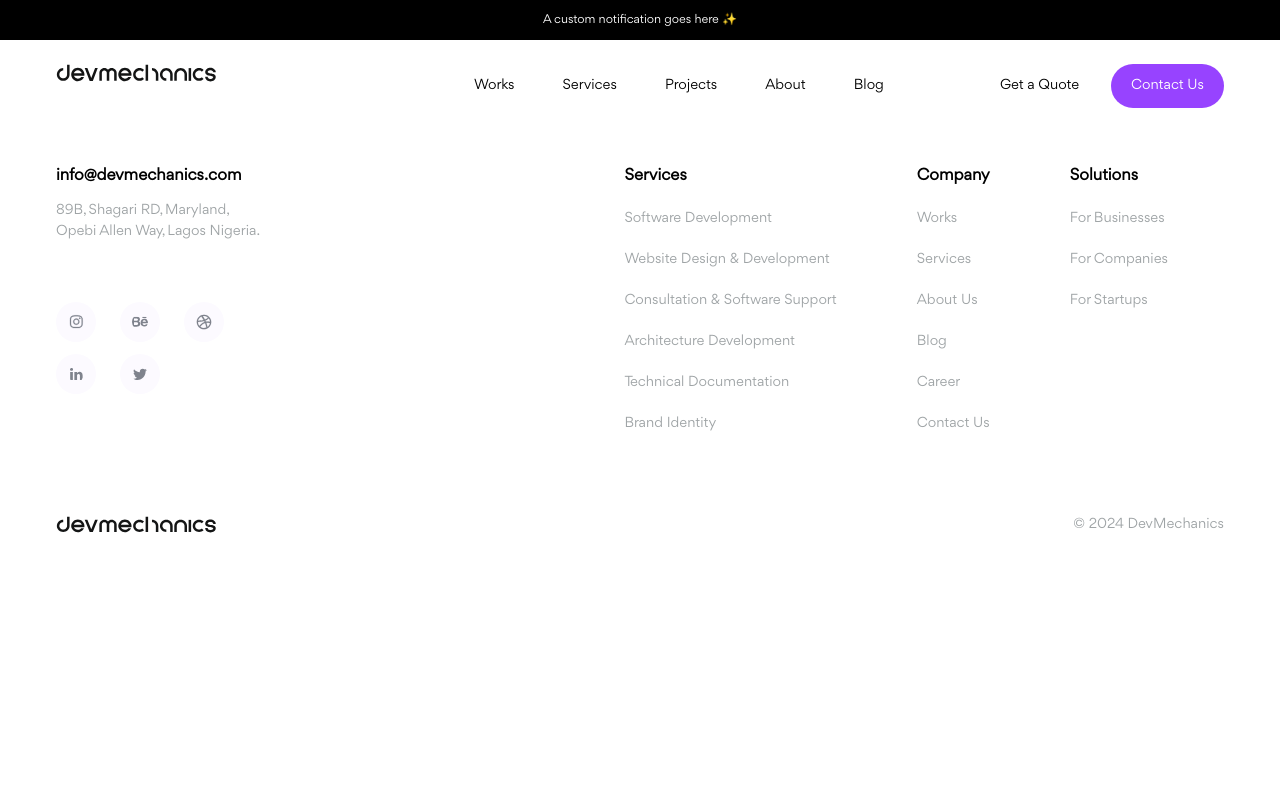
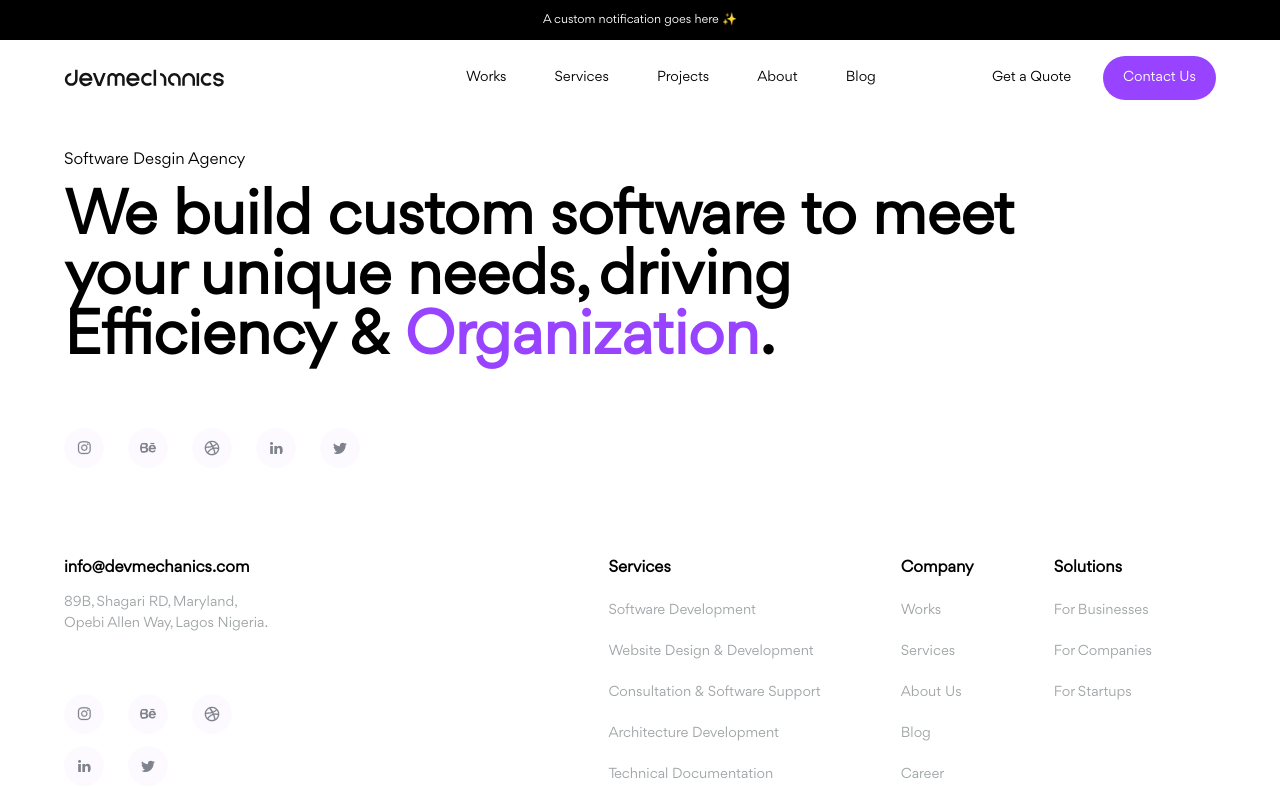
Before and after one commit to emeraldhycient/theDevmechanics, a Next.js app: page / in a window 1280 px wide. Shown: the top 800 px of the page. Built offline with nearby package versions, Linux system fonts and the light colour scheme.

Commit message:
feat: build hero section

```diff
--- a/src/app/(pages)/page.tsx
+++ b/src/app/(pages)/page.tsx
@@ -1,8 +1,9 @@
-import Image from "next/image";
+import { HeroSection } from "@/components/molecules";
 
 export default function Home() {
   return (
     <>
+      <HeroSection />
     </>
   );
 }
--- a/src/components/molecules/header.tsx
+++ b/src/components/molecules/header.tsx
@@ -11,7 +11,7 @@ const Header = (): React.ReactNode => {
   const [mobileNavOpen, setMobileNavOpen] = useState<boolean>(false);
 
   return (
-    <header className={`flex relative duration-200 justify-between py-6 lg:px-14 md:px-10 px-3 "items-center" sticky top-0 left-0 text-sm z-100 bg-white`}>
+    <header className={`flex relative duration-200 justify-between py-4 lg:px-16 md:px-10 px-3 items-center sticky top-0 left-0 text-sm z-100 bg-white`}>
       <Link href={'/'}>
         <Image
           src={`/images/logo.svg`}
--- /dev/null
+++ b/src/components/molecules/hero_section.tsx
@@ -0,0 +1,60 @@
+import Link from 'next/link';
+import React from 'react';
+import Image from 'next/image';
+
+const HeroSection = (): React.ReactNode => {
+  const icons = [
+    {
+      "icon": "/icons/IG.svg",
+      "link": "https://instagram.com/",
+    },
+    {
+      "icon": "/icons/behance.svg",
+      "link": "https://behance.com/",
+    },
+    {
+      "icon": "/icons/dribbble.svg",
+      "link": "https://dribbble.com/",
+    },
+    {
+      "icon": "/icons/linkedin.svg",
+      "link": "https://linkedin.com/company/",
+    },
+    {
+      "icon": "/icons/twitter.svg",
+      "link": "https://x.com/",
+    },
+  ];
+
+  return (
+    <>
+      <section className={`lg:px-16 md:px-10 px-3 py-8`}>
+        <p className={`lg:text-base md:text-base text-sm`}>
+          Software Desgin Agency
+        </p>
+
+        <h1 className={`lg:text-6xl md:text-4xl text-3xl font-bold py-4 max-w-full w-[60rem] leading-10`}>
+          We build custom software to meet your unique needs, driving Efficiency & <span className={`text-[#9743FF]`}>Organization</span>.
+        </h1> <br />
+
+        <div className={`flex items-center lg:mt-5 flex-wrap gap-x-6 gap-y-3`}>
+          {
+            icons.map((icon, index) => (
+              <Link key={index} href={icon.link}>
+                <Image
+                  src={icon.icon}
+                  alt='Icon'
+                  width={56}
+                  height={56}
+                  className={`p-3 rounded-full bg-[#FCFAFF] w-[40px] h-[40px]`}
+                />
+              </Link>
+            ))
+          }
+        </div>
+      </section> <br />
+    </>
+  )
+}
+
+export default HeroSection;
--- a/src/components/molecules/index.ts
+++ b/src/components/molecules/index.ts
@@ -1,3 +1,4 @@
 import Header from "./header";
+import HeroSection from "./hero_section";
 
-export { Header };
+export { Header, HeroSection };
--- a/src/components/templates/footer.tsx
+++ b/src/components/templates/footer.tsx
@@ -30,7 +30,7 @@ const Footer = () => {
   ];
 
   return (
-    <footer className={`[&_p]:text-[#9FA4A6] [&_h3]:font-bold [&_h3]:text-[16px] [&_p]:text-[14px] lg:[&_section]:px-14 md:[&_section]:px-10 [&_section]:px-3`}>
+    <footer className={`[&_p]:text-[#9FA4A6] [&_h3]:font-bold [&_h3]:text-[16px] [&_p]:text-[14px] lg:[&_section]:px-16 md:[&_section]:px-10 [&_section]:px-3`}>
       <section className={`flex flex-wrap items-start justify-between gap-x-4 gap-y-8 py-8`}>
         <div className={`lg:w-[13rem] md:w-[13rem] w-full`}>
           <Link href={'mailto:info@devmechanics.com'}>
```
